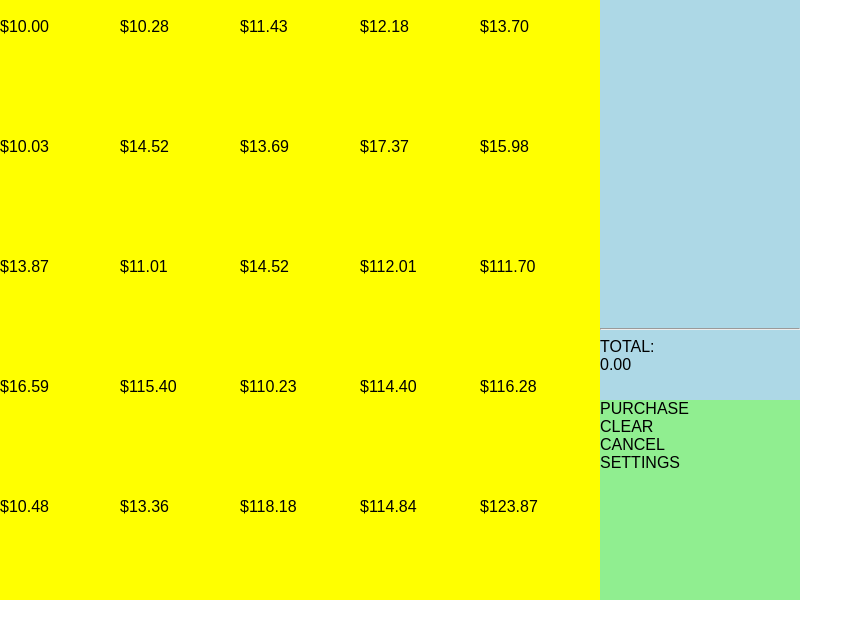
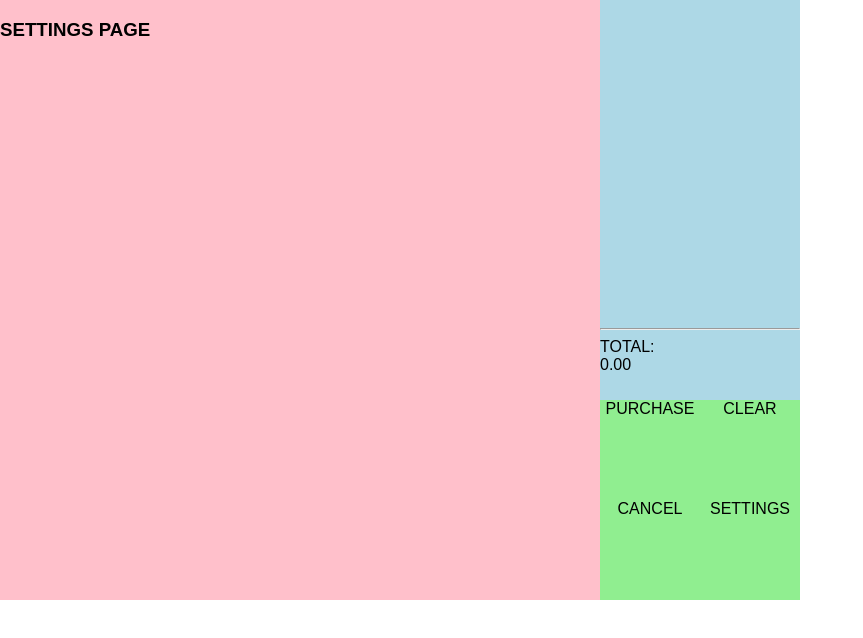
Before and after one commit to rxiayth/simple_pos, a React (Create React App) app: page / in a window 1280 px wide. Both pictures are taken after a click on the element "SETTINGS". Shown: the top 638 px of the page, without its empty margins (0-863 px from the left). Built offline with nearby package versions, Linux system fonts and the light colour scheme.

Commit message:
implemented functions for 'setting' button

```diff
--- a/src/Action/Action.js
+++ b/src/Action/Action.js
@@ -5,14 +5,12 @@ class Action extends Component {
 		var actionStyle = {
 			height: '50%',
 			width: '50%',
-			margin: '-1px',
 			float: 'left',
 			textAlign: 'center',
-			border: '1px solid black'
 		}
 
 		return (
-			<div onClick={this.props.func}>
+			<div style={actionStyle} onClick={this.props.func}>
 				{this.props.name}
 			</div>
 		)
--- a/src/App.js
+++ b/src/App.js
@@ -3,6 +3,7 @@ import DRINK_LIST from './Database.js' // change to json
 import Menu from './Menu/Menu.js'
 import Cart from './Cart/Cart.js'
 import ActionBar from './Action/ActionBar.js'
+import Setting from './Setting/Setting.js'
 
 class App extends Component {
 
@@ -12,7 +13,8 @@ class App extends Component {
 			menu: {}, 				// {sku: {name, price, sku} }
 			inventory: {}, 			// {sku : quantity}
 			cart: {}, 				// {sku : {name, price, quantity} }
-			disabledMenuItem: [] 	// [sku1, sku2, sku3]
+			disabledMenuItem: [], 	// [sku1, sku2, sku3]
+			currentPage: 1			// 1 default = menu, 2 = settings
 		}
 
 		this.updateCart = this.updateCart.bind(this);
@@ -54,14 +56,24 @@ class App extends Component {
 			width: 800
 		}
 
+		let mainPage = null;
+		if (this.state.currentPage === 1) {
+			mainPage =
+			<Menu
+				menu={this.state.menu}
+				disabledMenuItem= {this.state.disabledMenuItem}
+				selectMenuItem={this.selectMenuItem}
+				updateCart={this.updateCart}
+			/>;
+		} else if (this.state.currentPage === 2) {
+			mainPage =
+			<Setting
+			/>;
+		}
+
         return (
             <div style={appStyle}>
-				<Menu
-					menu={this.state.menu}
-					disabledMenuItem= {this.state.disabledMenuItem}
-					selectMenuItem={this.selectMenuItem}
-					updateCart={this.updateCart}
-				/>
+				{mainPage}
 				<Cart
 					cart={this.state.cart}
 				/>
@@ -138,7 +150,11 @@ class App extends Component {
 	cancel() { // save for later
 	}
 
+	// toggle currentPage number between 1(menu) and 2(setting)
+	// () --> null
 	settings() { // change menu section into settings section
+		let currentPage = this.state.currentPage;
+		this.setState({currentPage : (2 === currentPage) ? 1 : 2});
 	}
 }
 
--- a/src/Menu/Menu.js
+++ b/src/Menu/Menu.js
@@ -13,7 +13,8 @@ class Menu extends Component {
         let menuStyle = {
             height: 600,
             width: 600,
-            backgroundColor: 'yellow'
+            backgroundColor: 'yellow',
+			position: 'absolute'
         };
 
         var menuItems = [];
--- a/src/Setting/Setting.js
+++ b/src/Setting/Setting.js
@@ -3,9 +3,17 @@ import React, { Component } from 'react';
 class Setting extends Component {
 
     render() {
+        let settingStyle = {
+            margin: 0,
+            height: 600,
+            width: 600,
+            backgroundColor: 'pink',
+			position: 'absolute'
+        }
+
         return (
-            <div>
-
+            <div style={settingStyle}>
+                <h3> SETTINGS PAGE </h3>
             </div>
         );
     }
```
